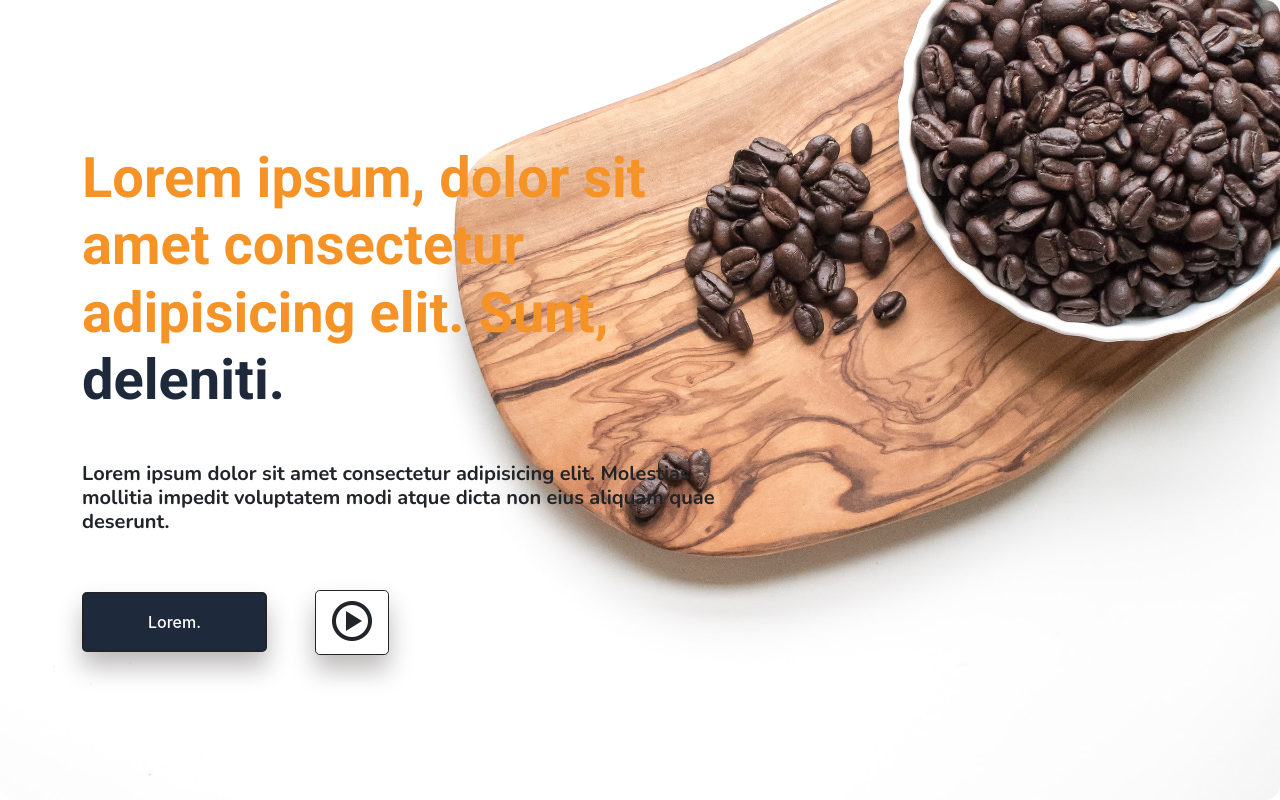
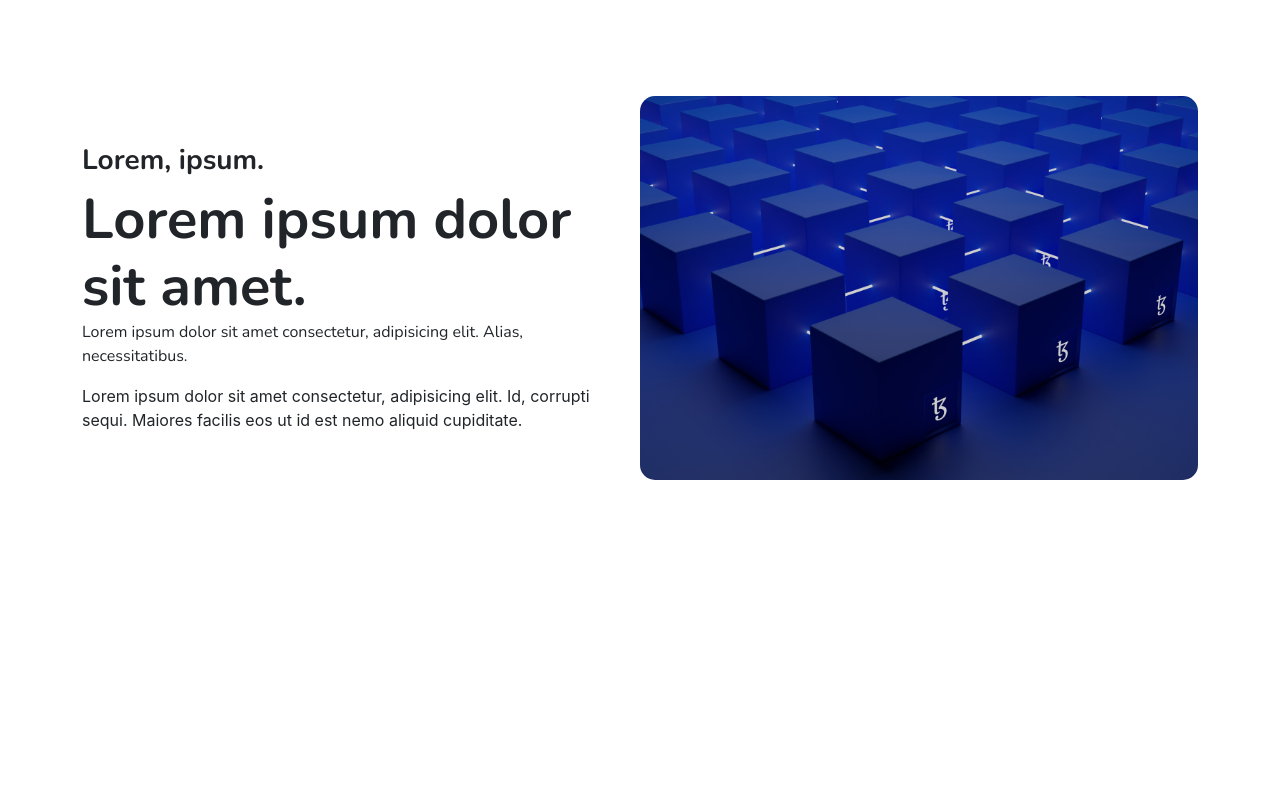
Before and after one commit to b-l-i-n-d/CMS-Theme-2, a React (Create React App) app: page / in a window 1280 px wide. Built offline with nearby package versions, Linux system fonts and the light colour scheme.

Commit message:
About Section

```diff
--- a/src/App.js
+++ b/src/App.js
@@ -1,10 +1,10 @@
-import DefHeroSection from './components/sections/hero_section/defHeroSection';
+import DefAboutSection from './components/sections/about_section/defAboutSection';
 import './style.css';
 
 function App() {
     return (
         <div className="App">
-            <DefHeroSection />
+            <DefAboutSection />
         </div>
     );
 }
--- /dev/null
+++ b/src/components/sections/about_section/defAboutSection.jsx
@@ -0,0 +1,32 @@
+import React from 'react';
+import AboutImage from '../../../assets/img/about.jpg';
+
+function DefAboutSection() {
+    return (
+        <section id="about" className="about py-5">
+            <div className="container-xl d-flex gap-3 gap-lg-0 flex-wrap-reverse justify-content-between py-5">
+                <div className="col-12 col-lg-6 d-flex flex-column justify-content-center gap-3 pe-lg-3">
+                    <div className="heading">
+                        <div className="title h3">Lorem, ipsum.</div>
+                        <div className="subtitle display-4">Lorem ipsum dolor sit amet.</div>
+                        <div className="summary">
+                            Lorem ipsum dolor sit amet consectetur, adipisicing elit. Alias,
+                            necessitatibus.
+                        </div>
+                    </div>
+
+                    <div clasName="h4">
+                        Lorem ipsum dolor sit amet consectetur, adipisicing elit. Id, corrupti
+                        sequi. Maiores facilis eos ut id est nemo aliquid cupiditate.
+                    </div>
+                </div>
+                <div
+                    className="col-12 col-lg-6 img-container"
+                    style={{ backgroundImage: `url(${AboutImage})` }}
+                />
+            </div>
+        </section>
+    );
+}
+
+export default DefAboutSection;
```
Also changed, not shown: src/components/sections/about_section/defAboutSection.module.css (added), 1 other file (tests, documents, lock files or other folders).
